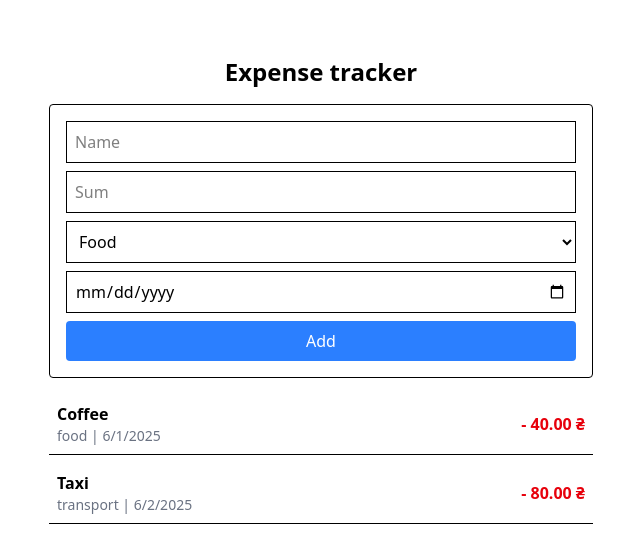
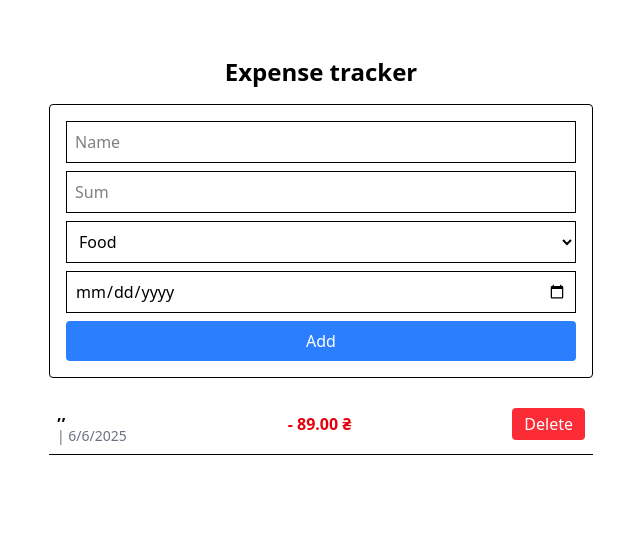
Before and after one commit to valtykhoniuk/expense-tracker, a React (Vite) app: page / in a window 1280 px wide. Shown: the top 552 px of the page, without its empty margins (319-959 px from the left). Built offline with nearby package versions, Linux system fonts and the light colour scheme; data requests are answered from the project's data file.

Commit message:
added delete function

```diff
--- a/db.json
+++ b/db.json
@@ -1,18 +1,11 @@
 {
   "expenses": [
     {
-      "id": "1",
-      "title": "Coffee",
-      "amount": 40,
-      "category": "food",
-      "date": "2025-06-01"
-    },
-    {
-      "id": "2",
-      "title": "Taxi",
-      "amount": 80,
-      "category": "transport",
-      "date": "2025-06-02"
+      "id": "e996a96d-90d4-4f74-8221-c700d954f3d9",
+      "title": ",,",
+      "amount": 89,
+      "category": "",
+      "date": "2025-06-06"
     }
   ]
 }
--- a/src/components/ExpenseItem.tsx
+++ b/src/components/ExpenseItem.tsx
@@ -2,9 +2,10 @@ import type { Expense } from "../types/Expense";
 
 interface Props {
   expense: Expense;
+  onDelete: (id: string) => void;
 }
 
-const ExpenseItem = ({ expense }: Props) => {
+const ExpenseItem = ({ expense, onDelete }: Props) => {
   return (
     <div className="flex justify-between items-center p-2 border-b">
       <div>
@@ -16,6 +17,12 @@ const ExpenseItem = ({ expense }: Props) => {
       <div className="text-right font-bold text-red-600">
         - {expense.amount.toFixed(2)} ₴
       </div>
+      <button
+        className="bg-red-500 text-white px-3 py-1 rounded hover:bg-red-600"
+        onClick={() => onDelete(expense.id)}
+      >
+        Delete
+      </button>
     </div>
   );
 };
--- a/src/components/ExpenseList.tsx
+++ b/src/components/ExpenseList.tsx
@@ -3,14 +3,15 @@ import ExpenseItem from "./ExpenseItem";
 
 interface Props {
   expenses: Expense[];
+  onDelete: (id: string) => void;
 }
 
-const ExpenseList = ({ expenses }: Props) => {
+const ExpenseList = ({ expenses, onDelete }: Props) => {
   return (
     <div className="space-y-2">
       {expenses.length === 0 && <p className="text-center">No expanses :\ </p>}
       {expenses.map((expense) => (
-        <ExpenseItem key={expense.id} expense={expense} />
+        <ExpenseItem key={expense.id} expense={expense} onDelete={onDelete} />
       ))}
     </div>
   );
--- a/src/views/App.tsx
+++ b/src/views/App.tsx
@@ -40,11 +40,25 @@ function App() {
     }
   };
 
+  const handleDeleteExpense = async (id: string) => {
+    try {
+      const res = await fetch(`http://localhost:3001/expenses/${id}`, {
+        method: "DELETE",
+      });
+
+      if (!res.ok) throw new Error("Expense wasn't deleted");
+
+      setExpenses((prev) => prev.filter((item) => item.id !== id));
+    } catch (error) {
+      console.error("Error deleting:", error);
+    }
+  };
+
   return (
     <div className="max-w-xl mx-auto mt-10 p-4">
       <h1 className="text-2xl font-bold mb-4 text-center">Expense tracker</h1>
       <ExpenseForm onAdd={handleAddExpense} />
-      <ExpenseList expenses={expenses} />
+      <ExpenseList expenses={expenses} onDelete={handleDeleteExpense} />
     </div>
   );
 }
```
